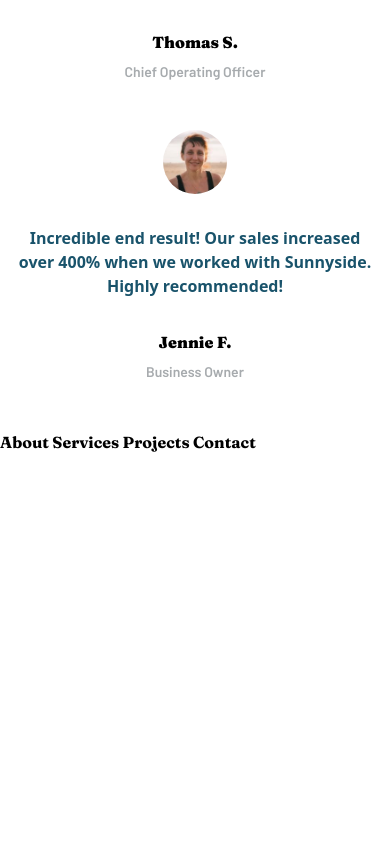
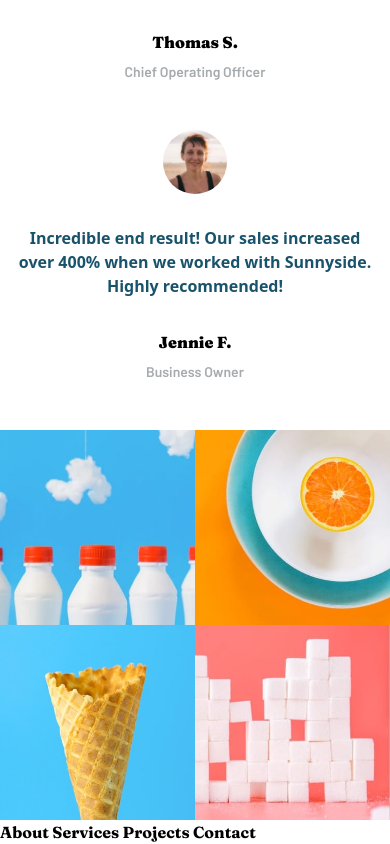
Before and after one commit to Kielx/Sunnyside, a React (Create React App) app: page / in a window 390 px wide. Shown: the part 3505-4349 px from the top of the page. Before the commit the page ends 3959 px from the top, so only its background shows below. Built offline with nearby package versions, Linux system fonts and the light colour scheme.

Commit message:
Add gallery component

```diff
--- a/src/App.js
+++ b/src/App.js
@@ -1,6 +1,7 @@
 import Hero from "./components/Hero";
 import Section from "./components/Section";
 import GraphicSection from "./components/graphicSection";
+import Gallery from "./components/Gallery";
 
 import section1ImageMobile from "./images/mobile/image-transform.jpg";
 import section1Image from "./images/desktop/image-transform.jpg";
@@ -52,7 +53,7 @@ function App() {
         textColor="darkBlue"
       ></GraphicSection>
       <Testimonials></Testimonials>
-
+      <Gallery></Gallery>
       <div className="font-text">About Services Projects Contact</div>
     </>
   );
--- /dev/null
+++ b/src/components/Gallery.js
@@ -0,0 +1,38 @@
+import image1Mobile from "../images/mobile/image-gallery-milkbottles.jpg";
+import image1 from "../images/desktop/image-gallery-milkbottles.jpg";
+import image2Mobile from "../images/mobile/image-gallery-orange.jpg";
+import image2 from "../images/desktop/image-gallery-orange.jpg";
+import image3Mobile from "../images/mobile/image-gallery-cone.jpg";
+import image3 from "../images/desktop/image-gallery-cone.jpg";
+import image4Mobile from "../images/mobile/image-gallery-sugar-cubes.jpg";
+import image4 from "../images/desktop/image-gallery-sugar-cubes.jpg";
+
+const Gallery = () => {
+  const checkScreenWidth =
+    window.innerWidth ||
+    document.documentElement.clientWidth ||
+    document.body.clientWidth;
+
+  const images =
+    checkScreenWidth > 768
+      ? [image1, image2, image3, image4]
+      : [image1Mobile, image2Mobile, image3Mobile, image4Mobile];
+
+  const mappedImages = images.map((image, index) => {
+    return (
+      <img
+        alt="Gallery image"
+        aria-hidden="true"
+        key={index}
+        src={images[index]}
+        className="gallery__image w-1/2"
+      />
+    );
+  });
+
+  return (
+    <section className="bg-pink-300 flex flex-wrap">{mappedImages}</section>
+  );
+};
+
+export default Gallery;
```
Also changed, not shown: src/images/desktop/image-gallery-sugar-cubes.jpg (renamed from src/images/desktop/image-gallery-sugarcubes.jpg).
